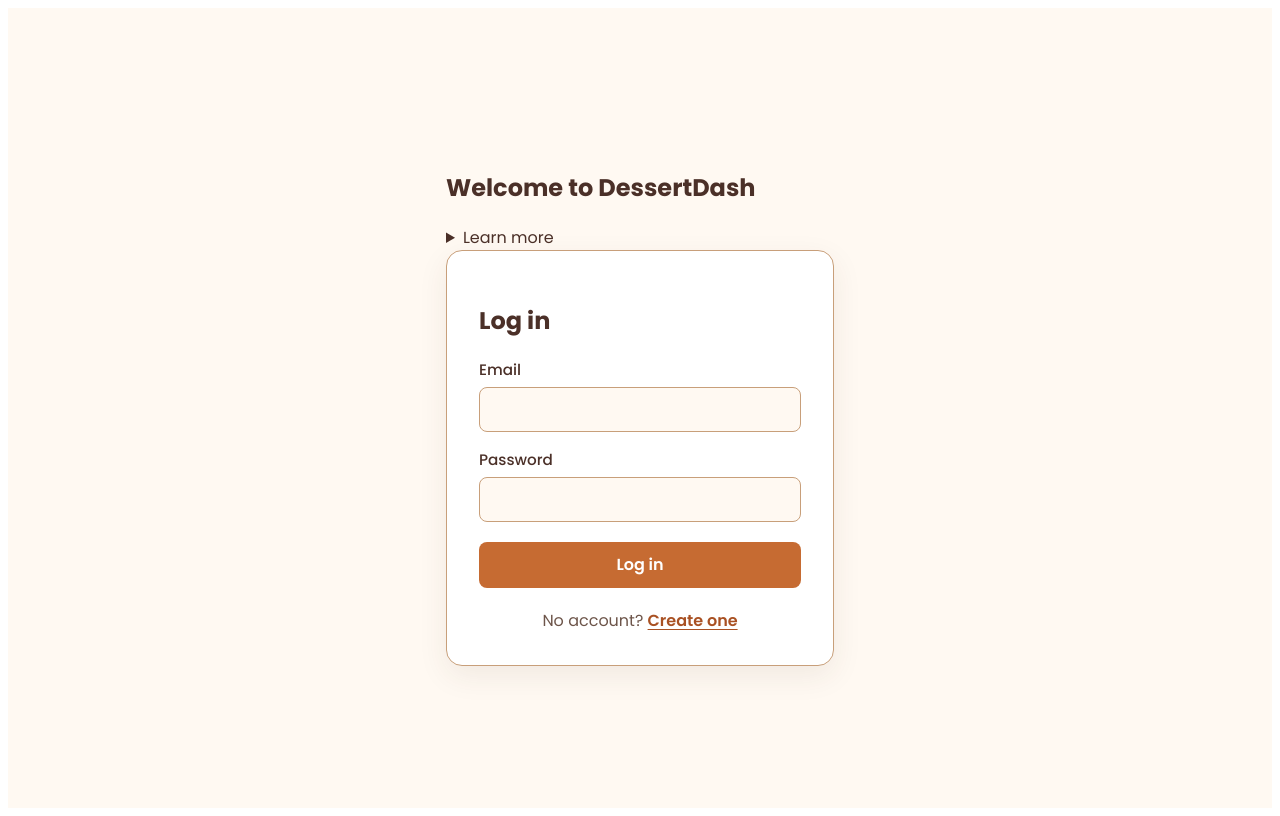
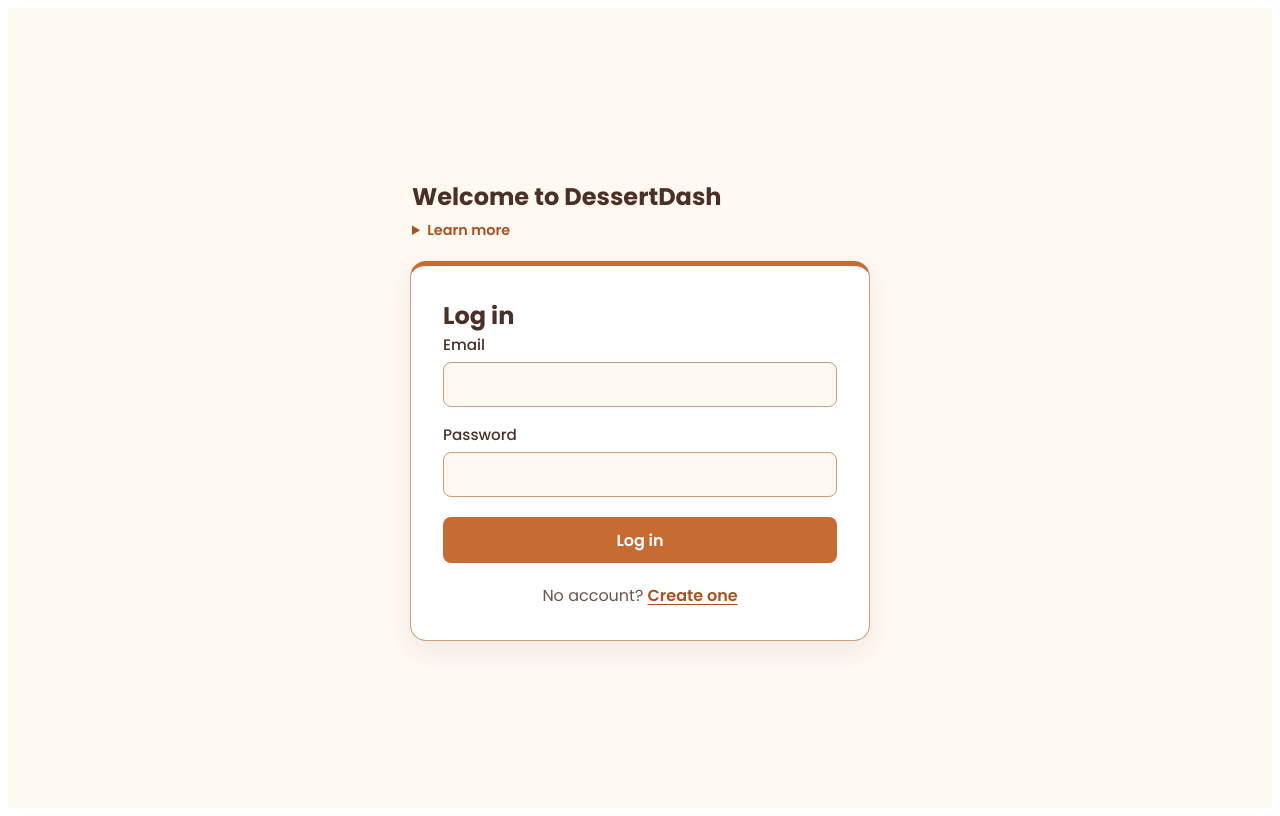
Before and after one commit to sharkie1704/SOEN-Rangers_HM, a React (Vite) app: page /login in a window 1280 px wide. Built offline with nearby package versions, Linux system fonts and the light colour scheme; no server answers.

Commit message:
style: login/reg css presets

```diff
--- a/src/ui/reg/pages/auth-pages.css
+++ b/src/ui/reg/pages/auth-pages.css
@@ -13,19 +13,60 @@
   font-family: Poppins, sans-serif;
 }
 
+.auth-layout {
+  display: grid;
+  width: min(100%, 460px);
+  gap: 16px;
+}
+
 .auth-card {
-  width: min(100%, 460px);
   padding: 32px;
   border: 1px solid #C89F7A;
+  border-top: 5px solid #C66B32;
   border-radius: 16px;
   background: #FFFFFF;
   box-shadow: 0 10px 30px rgb(75 48 40 / 8%);
 }
 
-.auth-card h1 {
+.auth-welcome {
+  padding: 4px 2px;
+}
+
+.auth-welcome h1 {
+  margin: 0 0 6px;
+  color: #4B3028;
+  font-size: 1.5rem;
+}
+
+.auth-welcome details {
+  color: #6D554A;
+  font-size: 0.9rem;
+}
+
+.auth-welcome summary {
+  width: fit-content;
+  color: #A95123;
+  cursor: pointer;
+  font-weight: 600;
+  text-underline-offset: 3px;
+}
+
+.auth-welcome summary:focus-visible {
+  outline: 3px solid rgb(198 107 50 / 30%);
+  outline-offset: 3px;
+}
+
+.auth-welcome details p {
+  margin: 0;
+  padding-top: 8px;
+  color: #6D554A;
+  line-height: 1.5;
+}
+
+.auth-card h2 {
   margin: 0;
   color: #4B3028;
-  font-size: 1.8rem;
+  font-size: 1.5rem;
 }
 
 .auth-intro {
```
